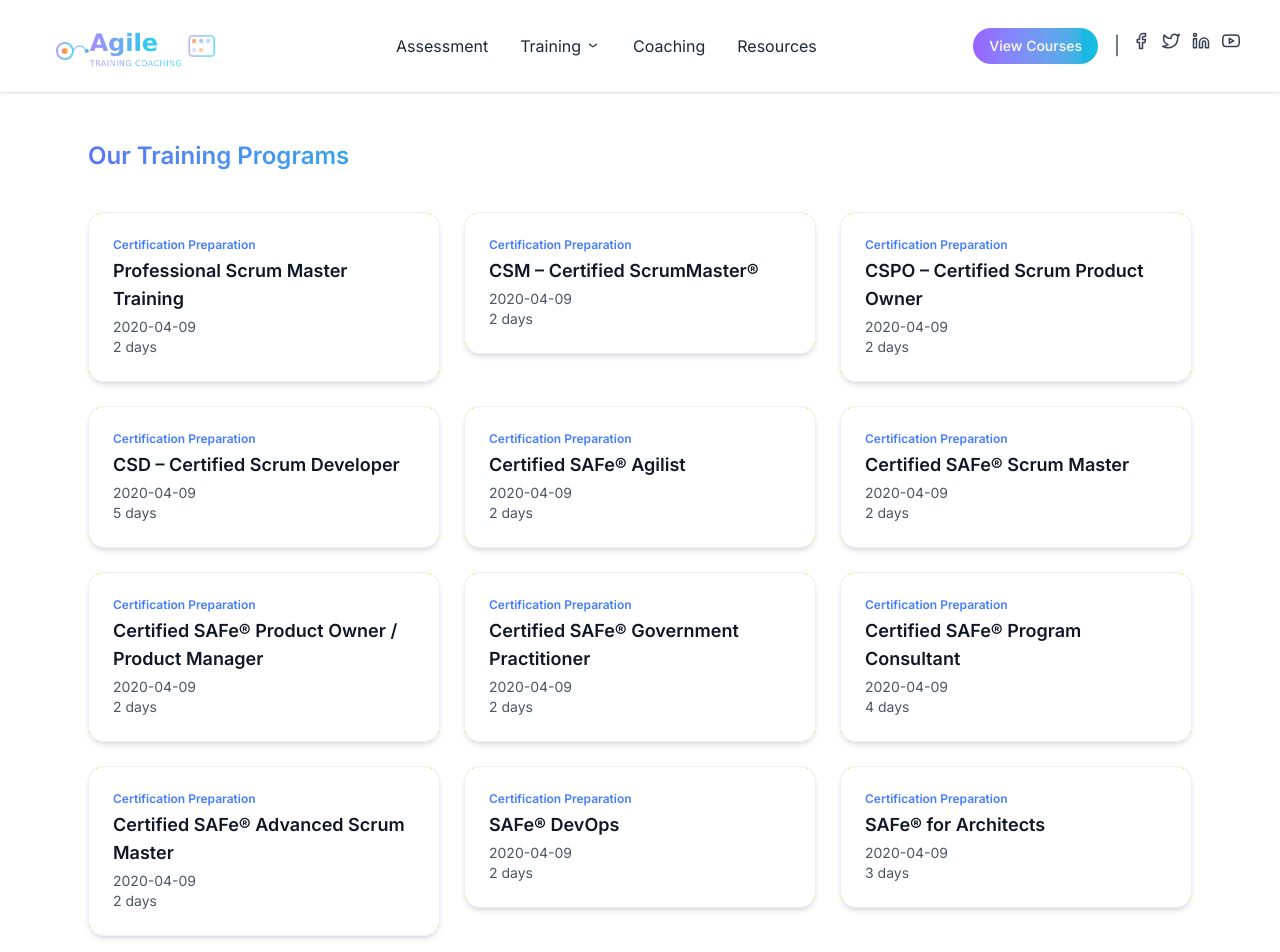
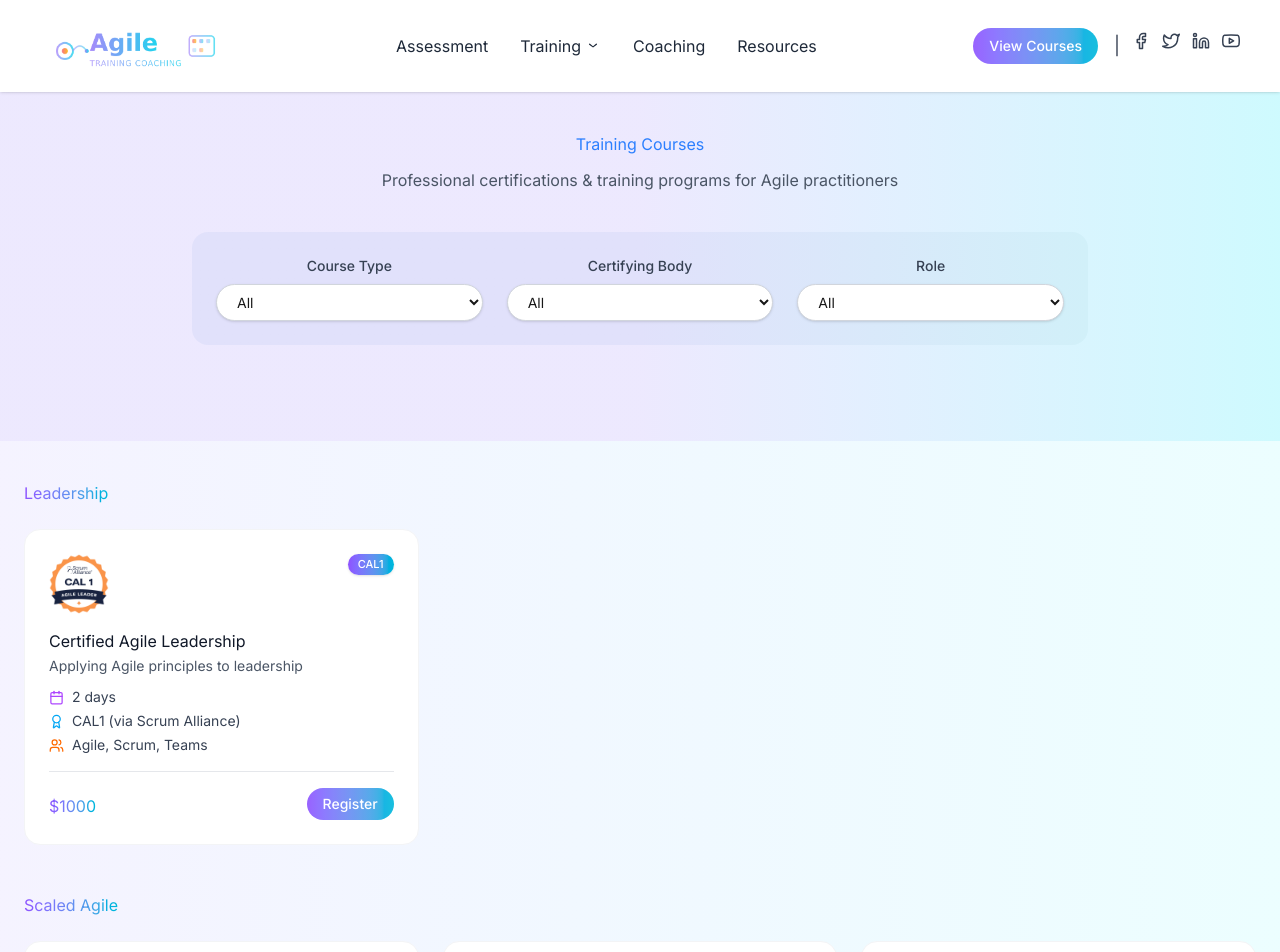
Before and after one commit to SummerTale/cert-website, a Next.js app: page /training in a window 1280 px wide. Shown: the top 952 px of the page. Built offline with nearby package versions, Linux system fonts and the light colour scheme.

Commit message:
Training page with filters

```diff
--- a/src/app/training/page.tsx
+++ b/src/app/training/page.tsx
@@ -1,23 +1,153 @@
+"use client";
+import { useState, useMemo } from "react";
 import { coursesData } from "@/data/coursesData";
 import CourseCard from "@/components/courseCard";
 import Header from "@/components/Header";
 import Footer from "@/components/Footer";
 
-export const dynamic = "force-static"; // static data => static page
+export const dynamic = "force-static";
 
 export default function TrainingPage() {
+  const [selectedType, setSelectedType] = useState("All");
+  const [selectedCert, setSelectedCert] = useState("All");
+  const [selectedRole, setSelectedRole] = useState("All");
+
+  const courseTypes = ["All", "Public", "Corporate Workshop"];
+  const certBodies = ["All", "Scrum Alliance", "Scrum.org", "Scaled Agile", "PMI"];
+  const roles = ["All", "Product Owner", "Scrum Master", "Developer", "Management"];
+
+  const filteredCourses = useMemo(() => {
+    return coursesData.filter((course) => {
+      const typeMatch = selectedType === "All" || course.type === selectedType;
+      const certMatch =
+        selectedCert === "All" ||
+        course.certificate.toLowerCase().includes(selectedCert.toLowerCase());
+      const roleMatch = selectedRole === "All" || course.role === selectedRole;
+      return typeMatch && certMatch && roleMatch;
+    });
+  }, [selectedType, selectedCert, selectedRole]);
+
+  // Hardcoded categories based on your earlier layout
+  const categories = [
+    { name: "Leadership", keywords: ["Leadership"] },
+    { name: "Scaled Agile", keywords: ["SAFe"] },
+    { name: "Scrum.org", keywords: ["Scrum.org"] },
+    { name: "Scrum Alliance", keywords: ["Scrum Alliance"] },
+    { name: "PMI", keywords: ["PMI", "PMP"] },
+    { name: "Corporate Training", keywords: ["Workshop", "Corporate", "Stream", "Portfolio"] },
+  ];
+
+  const categorizedCourses = categories.map((category) => ({
+    ...category,
+    courses: filteredCourses.filter((course) =>
+      category.keywords.some((k) =>
+        course.certificate.toLowerCase().includes(k.toLowerCase()) ||
+        course.title.toLowerCase().includes(k.toLowerCase())
+      )
+    ),
+  }));
+
   return (
-    <><Header />
-    <section className="max-w-6xl mx-auto py-12 px-6">
-      <h1 className="text-2xl font-semibold text-center mb-10 bg-gradient-to-r from-[#5A75F9] to-[#36A6E8] bg-clip-text text-transparent inline-block">
-        Our Training Programs
-      </h1>
-      <div className="grid grid-cols-1 md:grid-cols-3 gap-6">
-        {coursesData.map((course) => (
-          <CourseCard key={course.id} course={course} />
-        ))}
-      </div>
-    </section>
-    <Footer /></>
+    <>
+      <Header />
+      <section className="bg-gradient-to-r from-violet-100 via-violet-100 to-cyan-100 py-10">
+        <div className="max-w-7xl mx-auto px-6">
+          {/* Page Heading */}
+          <h1 className="text-md text-center mb-3 text-blue-500">
+            Training Courses
+          </h1>
+          <p className="text-md text-center text-gray-600 mb-10">
+            Professional certifications & training programs for Agile practitioners
+          </p>
+
+          {/* Filter Bar */}
+          <div className="max-w-4xl mx-auto bg-gradient-to-r from-[#e1e1fb] via-[#e1e1fb] to-[#d1f0f9] rounded-2xl p-6 mb-14">
+            <div className="grid grid-cols-1 md:grid-cols-3 gap-6 items-center">
+              {/* Course Type */}
+              <div className="flex flex-col">
+                <label className="text-sm font-medium text-gray-700 mb-2 text-center">
+                  Course Type
+                </label>
+                <select
+                  value={selectedType}
+                  onChange={(e) => setSelectedType(e.target.value)}
+                  className="rounded-full border border-gray-300 bg-white px-4 py-2 shadow-sm text-sm focus:ring-2 focus:ring-blue-400 focus:outline-none"
+                >
+                  {courseTypes.map((type) => (
+                    <option key={type} value={type}>
+                      {type}
+                    </option>
+                  ))}
+                </select>
+              </div>
+
+              {/* Certifying Body */}
+              <div className="flex flex-col">
+                <label className="text-sm font-medium text-gray-700 mb-2 text-center">
+                  Certifying Body
+                </label>
+                <select
+                  value={selectedCert}
+                  onChange={(e) => setSelectedCert(e.target.value)}
+                  className="rounded-full border border-gray-300 bg-white px-4 py-2 shadow-sm text-sm focus:ring-2 focus:ring-blue-400 focus:outline-none"
+                >
+                  {certBodies.map((body) => (
+                    <option key={body} value={body}>
+                      {body}
+                    </option>
+                  ))}
+                </select>
+              </div>
+
+              {/* Role */}
+              <div className="flex flex-col">
+                <label className="text-sm font-medium text-gray-700 mb-2 text-center">
+                  Role
+                </label>
+                <select
+                  value={selectedRole}
+                  onChange={(e) => setSelectedRole(e.target.value)}
+                  className="rounded-full border border-gray-300 bg-white px-4 py-2 shadow-sm text-sm focus:ring-2 focus:ring-blue-400 focus:outline-none"
+                >
+                  {roles.map((role) => (
+                    <option key={role} value={role}>
+                      {role}
+                    </option>
+                  ))}
+                </select>
+              </div>
+            </div>
+          </div>
+        </div>
+      </section>
+      <section className="bg-gradient-to-r from-violet-50 to-cyan-50">
+        <div className="max-w-7xl mx-auto px-6 py-10">
+          {/* Category Sections */}
+          {categorizedCourses.map(
+            (cat) =>
+              cat.courses.length > 0 && (
+                <div key={cat.name} className="mb-12">
+                  <h2 className="mb-6">
+                    <span className="text-transparent bg-clip-text bg-gradient-to-r from-violet-500 to-cyan-500">{cat.name}</span>
+                  </h2>
+                  <div className="grid grid-cols-1 sm:grid-cols-2 lg:grid-cols-3 gap-6">
+                    {cat.courses.map((course) => (
+                      <CourseCard key={course.id} course={course} />
+                    ))}
+                  </div>
+                </div>
+              )
+          )}
+
+          {/* No results message */}
+          {categorizedCourses.every((c) => c.courses.length === 0) && (
+            <p className="text-center text-gray-500 mt-10">
+              No courses match your selected filters.
+            </p>
+          )}
+        </div>
+      </section>
+      <Footer />
+    </>
   );
 }
--- a/src/components/courseCard.tsx
+++ b/src/components/courseCard.tsx
@@ -1,5 +1,8 @@
 import Link from "next/link";
+import Image from "next/image";
+import { LuCalendar, LuAward, LuUsers } from "react-icons/lu";
 import type { Course } from "@/data/coursesData";
+
 
 interface CourseCardProps {
   course: Course;
@@ -7,27 +10,74 @@
 
 export default function CourseCard({ course }: CourseCardProps) {
   return (
-    <Link
-      href={`/training/${course.slug}`}
-      className="block group transition-transform duration-200 hover:-translate-y-1"
-    >
-      <div className="p-6 bg-white/90 rounded-2xl shadow-md border border-violet-500/10">
-        {/* Course Type */}
-        <p className="text-xs font-semibold text-blue-600/80 mb-1">
-          {course.type}
-        </p>
+    <div className="group relative bg-white rounded-2xl hover:shadow-md hover:-translate-y-1 transition-all duration-200 border border-gray-100 flex flex-col justify-between h-full min-h-[300px] p-6">
+      {/* Overlay link for entire card */}
+      <Link
+        href={`/training/${course.slug}`}
+        className="absolute inset-0 z-0"
+        aria-label={`View details for ${course.title}`}
+      />
 
-        {/* Course Title */}
-        <h3 className="text-lg font-semibold text-gray-900 mb-1 group-hover:text-gray-950">
+      {/* Top row: logo + badge */}
+      <div className="relative z-10 flex justify-between items-start mb-4">
+        <Image
+          src={course.avatar || "/placeholder.png"}
+          alt={course.title}
+          width={60}
+          height={60}
+          className="rounded-md object-contain"
+        />
+        <span className="text-[11px] font-medium text-white bg-gradient-to-r from-violet-500 to-cyan-500 px-2.5 py-0.5 rounded-full shadow-sm">
+          {course.certificate.split(" ")[0]}
+        </span>
+      </div>
+
+      {/* Title + short description */}
+      <div className="relative z-10 mb-3">
+        <h3 className="text-md text-gray-900 leading-snug mb-1 group-hover:text-violet-500">
           {course.title}
         </h3>
+        <p className="text-sm text-gray-600 leading-snug line-clamp-2">
+          {course.learnings && course.learnings.length > 0
+            ? course.learnings[0]
+            : "Learn to lead agile transformations and create organizational change"}
+        </p>
+      </div>
 
-        {/* Course Dates */}
-        <p className="text-sm text-gray-600">{course.date}</p>
+      {/* Details */}
+      <div className="relative z-10 space-y-1 text-sm text-gray-700 mb-4">
+        <div className="flex items-center gap-2">
+          <LuCalendar size={15} className="text-purple-500" />
+          <span>{course.duration}</span>
+        </div>
+        <div className="flex items-center gap-2">
+          <LuAward size={15} className="text-sky-500" />
+          <span>{course.certificate}</span>
+        </div>
+        <div className="flex items-center gap-2">
+          <LuUsers size={15} className="text-orange-500" />
+          <span>
+            {course.type.includes("Leadership")
+              ? "Leadership, Management"
+              : "Agile, Scrum, Teams"}
+          </span>
+        </div>
+      </div>
 
-        {/* Duration */}
-        <p className="text-sm text-gray-600">{course.duration}</p>
+      {/* Divider */}
+      <hr className="relative z-10 border-gray-200 mb-4" />
+
+      {/* Bottom row: price + register */}
+      <div className="relative z-10 flex items-center justify-between">
+        <p className="text-transparent bg-clip-text bg-gradient-to-r from-violet-500 to-cyan-500 mt-1 text-md">{course.price}</p>
+        <Link
+          href={`/register?course=${encodeURIComponent(course.title)}`}
+          className="text-sm font-medium text-white bg-gradient-to-r from-violet-500 to-cyan-500 opacity-90 px-4 py-1.5 rounded-full hover:opacity-100 transition z-20"
+          onClick={(e) => e.stopPropagation()} // prevent triggering parent link
+        >
+          Register
+        </Link>
       </div>
-    </Link>
+    </div>
   );
 }
--- a/src/data/coursesData.ts
+++ b/src/data/coursesData.ts
@@ -19,6 +19,7 @@
 export interface Course {
   id: number;
   avatar: string;
+  role: string;
   slug: string;
   title: string;
   type: string;
@@ -86,6 +87,7 @@
 function createCourse(courseData: {
   id: number;
   avatar: string;
+  role: string;
   slug: string;
   title: string;
   duration: string;
@@ -109,9 +111,10 @@
   return {
     id: courseData.id,
     avatar: courseData.avatar,
+    role: courseData.role,
     slug: courseData.slug,
     title: courseData.title,
-    type: courseData.type || "Certification Preparation",
+    type: courseData.type || "Public",
     duration: courseData.duration,
     date: courseData.date || "2020-04-09",
     level: courseData.level,
@@ -141,6 +144,7 @@
   createCourse({
     id: 1,
     avatar: "/course-logo/PSM.png",
+    role: "Scrum Master",
     slug: "professional-scrum-master-training",
     title: "Professional Scrum Master Training",
     duration: "2 days",
@@ -165,6 +169,7 @@
   createCourse({
     id: 2,
     avatar: "/course-logo/CSM.png",
+    role: "Scrum Master",
     slug: "csm-certified-scrum-master",
     title: "CSM – Certified ScrumMaster®",
     duration: "2 days",
@@ -189,6 +194,7 @@
   createCourse({
     id: 3,
     avatar: "/course-logo/CSPO.png",
+    role: "Product Owner",
     slug: "cspo-certified-scrum-product-owner",
     title: "CSPO – Certified Scrum Product Owner",
     duration: "2 days",
@@ -213,6 +219,7 @@
   createCourse({
     id: 4,
     avatar: "/course-logo/CSD.png",
+    role: "Developer",
     slug: "csd-certified-scrum-developer",
     title: "CSD – Certified Scrum Developer",
     duration: "5 days",
@@ -238,6 +245,8 @@
   createCourse({
     id: 5,
     avatar: "/course-logo/SAFe_SA.png",
+    role: "Management",
+    type: "Corporate Workshop",
     slug: "certified-safe-agilist",
     title: "Certified SAFe® Agilist",
     duration: "2 days",
@@ -263,6 +272,8 @@
   createCourse({
     id: 6,
     avatar: "/course-logo/SAFe_SSM.svg",
+    role: "Scrum Master",
+    type: "Corporate Workshop",
     slug: "certified-safe-scrum-master",
     title: "Certified SAFe® Scrum Master",
     duration: "2 days",
@@ -287,6 +298,8 @@
   createCourse({
     id: 7,
     avatar: "/course-logo/SAFe_POPM.svg",
+    role: "Product Owner",
+    type: "Corporate Workshop",
     slug: "certified-safe-product-owner-product-manager",
     title: "Certified SAFe® Product Owner / Product Manager",
     duration: "2 days",
@@ -312,6 +325,8 @@
   createCourse({
     id: 8,
     avatar: "/course-logo/SAFe_SP.png",
+    role: "Management",
+    type: "Corporate Workshop",
     slug: "certified-safe-government-practitioner",
     title: "Certified SAFe® Government Practitioner",
     duration: "2 days",
@@ -337,6 +352,8 @@
   createCourse({
     id: 9,
     avatar: "/course-logo/SAFe_SPC.png",
+    role: "Management",
+    type: "Corporate Workshop",
     slug: "certified-safe-program-consultant",
     title: "Certified SAFe® Program Consultant",
     duration: "4 days",
@@ -362,6 +379,8 @@
   createCourse({
     id: 10,
     avatar: "/course-logo/SAFe_ASM.png",
+    role: "Scrum Master",
+    type: "Corporate Workshop",
     slug: "certified-safe-advanced-scrum-master",
     title: "Certified SAFe® Advanced Scrum Master",
     duration: "2 days",
@@ -387,6 +406,8 @@
   createCourse({
     id: 11,
     avatar: "/course-logo/SAFe_SDP.png",
+    role: "Developer",
+    type: "Corporate Workshop",
     slug: "certified-safe-devops-practitioner",
     title: "SAFe® DevOps",
     duration: "2 days",
@@ -412,6 +433,8 @@
   createCourse({
     id: 12,
     avatar: "/course-logo/SAFe_ARCH.svg",
+    role: "Developer",
+    type: "Corporate Workshop",
     slug: "certified-safe-architect",
     title: "SAFe® for Architects",
     duration: "3 days",
@@ -437,6 +460,8 @@
   createCourse({
     id: 13,
     avatar: "/course-logo/SAFe_SP.png",
+    role: "Management",
+    type: "Corporate Workshop",
     slug: "certified-safe-practitioner",
     title: "Certified SAFe Practitioner",
     duration: "2 days",
@@ -461,6 +486,8 @@
   createCourse({
     id: 14,
     avatar: "/course-logo/SAFe_RTE.png",
+    role: "Devloper",
+    type: "Corporate Workshop",
     slug: "certified-safe-release-train-engineer",
     title: "Certified SAFe® Release Train Engineer",
     duration: "3 days",
@@ -486,6 +513,8 @@
   createCourse({
     id: 15,
     avatar: "/course-logo/SAFe_ASE.svg",
+    role: "Developer",
+    type: "Corporate Workshop",
     slug: "certified-safe-agile-software-engineer",
     title: "Certified SAFe® Agile Software Engineer",
     duration: "3 days",
@@ -511,6 +540,8 @@
   createCourse({
     id: 16,
     avatar: "/course-logo/SAFe_LPM.png",
+    role: "Management",
+    type: "Corporate Workshop",
     slug: "certified-safe-lean-portfolio-manager",
     title: "Certified SAFe® Lean Portfolio Manager",
     duration: "3 days",
@@ -536,6 +567,8 @@
   createCourse({
     id: 17,
     avatar: "/course-logo/SAFe_APM.svg",
+    role: "Product Owner",
+    type: "Corporate Workshop",
     slug: "certified-safe-agile-product-manager",
     title: "Certified SAFe® Agile Product Manager",
     duration: "3 days",
@@ -561,6 +594,7 @@
   createCourse({
     id: 18,
     avatar: "/course-logo/PSPO.png",
+    role: "Product Owner",
     slug: "professional-scrum-product-owner",
     title: "Professional Scrum Product Owner",
     duration: "2 days",
@@ -586,6 +620,7 @@
   createCourse({
     id: 19,
     avatar: "/course-logo/PSDI.png",
+    role: "Developer",
     slug: "professional-scrum-developer",
     title: "Professional Scrum Developer",
     duration: "3 days",
@@ -611,6 +646,8 @@
   createCourse({
     id: 20,
     avatar: "/course-logo/CALI.png",
+    role: "Management",
+    type: "Corporate Workshop",
     slug: "certified-agile-leadership-cal1",
     title: "Certified Agile Leadership",
     duration: "2 days",
@@ -636,6 +673,7 @@
   createCourse({
     id: 21,
     avatar: "/course-logo/PMP.png",
+    role: "Management",
     slug: "project-management-professional",
     title: "Project Management Professional",
     duration: "4 days",
@@ -661,6 +699,7 @@
   createCourse({
     id: 22,
     avatar: "/course-logo/PMI-ACP.png",
+    role: "Scrum Master",
     slug: "pmi-agile-certified-practitioner",
     title: "PMI Agile Certified Practitioner",
     duration: "2 days",
```
